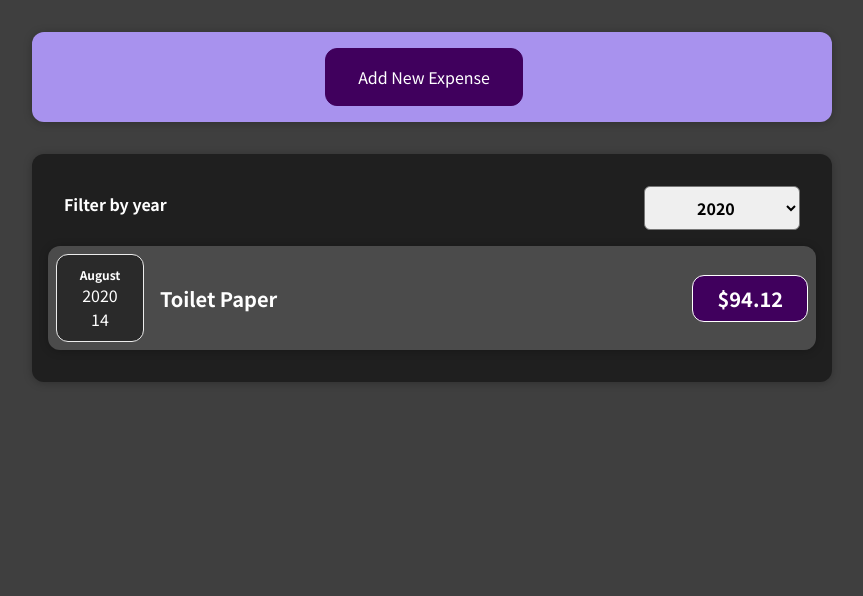
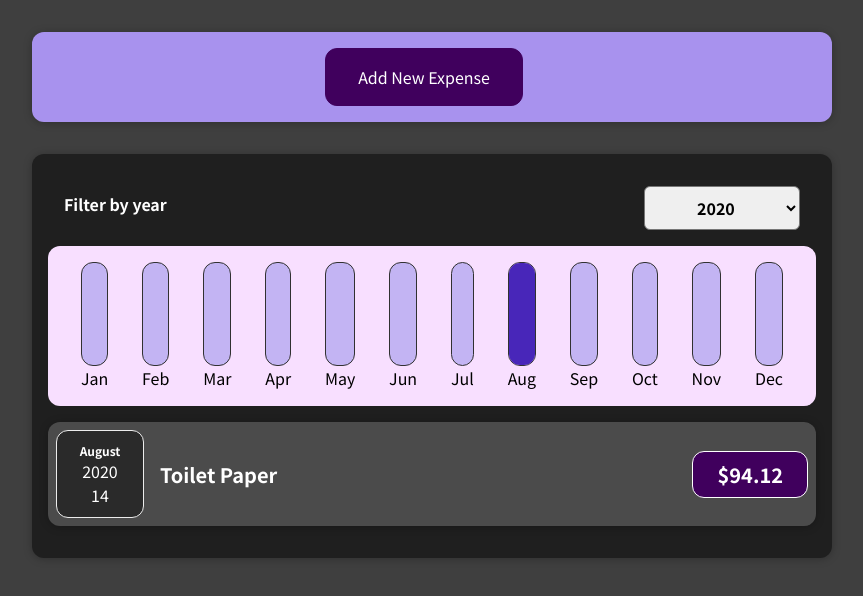
Before and after one commit to i-blackburn/expense-tracker, a React (Create React App) app: page / in a window 1280 px wide. Shown: the top 596 px of the page, without its empty margins (208-1071 px from the left). Built offline with nearby package versions, Linux system fonts and the light colour scheme.

Commit message:
FInal Commit

```diff
--- /dev/null
+++ b/src/components/Chart/Chart.css
@@ -0,0 +1,9 @@
+.chart {
+  padding: 1rem;
+  border-radius: 12px;
+  background-color: #f8dfff;
+  text-align: center;
+  display: flex;
+  justify-content: space-around;
+  height: 10rem;
+}
--- /dev/null
+++ b/src/components/Chart/Chart.js
@@ -0,0 +1,22 @@
+import React from 'react';
+import './Chart.css';
+import ChartBar from './ChartBar';
+
+const Chart = (props) => {
+	const dataPointValues = props.dataPoints.map((dataPoint) => dataPoint.value);
+	const totalMax = Math.max(...dataPointValues);
+	return (
+		<div className="chart">
+			{props.dataPoints.map((dataPoint) => (
+				<ChartBar
+					key={dataPoint.label}
+					value={dataPoint.value}
+					maxValue={totalMax}
+					label={dataPoint.label}
+				/>
+			))}
+		</div>
+	);
+};
+
+export default Chart;
--- /dev/null
+++ b/src/components/Chart/ChartBar.css
@@ -0,0 +1,30 @@
+.chart-bar {
+  height: 100%;
+  display: flex;
+  flex-direction: column;
+  align-items: center;
+}
+
+.chart-bar__inner {
+  height: 100%;
+  width: 100%;
+  border: 1px solid #313131;
+  border-radius: 12px;
+  background-color: #c3b4f3;
+  overflow: hidden;
+  display: flex;
+  flex-direction: column;
+  justify-content: flex-end;
+}
+
+.chart-bar__fill {
+  background-color: #4826b9;
+  width: 100%;
+  transition: all 0.3s ease-out;
+}
+
+.chart-bar__label {
+  font-weight: bold;
+  font-size: 0.5rem;
+  text-align: center;
+}
--- /dev/null
+++ b/src/components/Chart/ChartBar.js
@@ -0,0 +1,24 @@
+import React from 'react';
+import './ChartBar.css';
+
+const ChartBar = (props) => {
+	let barFillHeight = '0%';
+
+	if (props.maxValue > 0) {
+		barFillHeight = Math.round((props.value / props.maxValue) * 100) + '%';
+	}
+
+	return (
+		<div className="chart-bar">
+			<div className="chart-bar__inner">
+				<div
+					className="chart-bar__fill"
+					style={{ height: barFillHeight }}
+				></div>
+			</div>
+			<div className="chart-label">{props.label}</div>
+		</div>
+	);
+};
+
+export default ChartBar;
--- a/src/components/Expenses/Expenses.js
+++ b/src/components/Expenses/Expenses.js
@@ -3,6 +3,7 @@
 import './Expenses.css';
 import { useState } from 'react';
 import ExpensesList from './ExpensesList';
+import ExpensesChart from './ExpensesChart';
 
 const Expenses = (props) => {
 	const [filteredYear, setFilteredYear] = useState('2020');
@@ -20,6 +21,7 @@
 					selectedYear={filteredYear}
 					onChangeFilter={filterChangeHandler}
 				/>
+				<ExpensesChart expenses={filteredExpenses} />
 				<ExpensesList items={filteredExpenses} />
 			</Card>
 		</div>
--- /dev/null
+++ b/src/components/Expenses/ExpensesChart.js
@@ -0,0 +1,28 @@
+import React from 'react';
+import Chart from '../Chart/Chart';
+
+const ExpensesChart = (props) => {
+	const chartDataPoints = [
+		{ label: 'Jan', value: 0 },
+		{ label: 'Feb', value: 0 },
+		{ label: 'Mar', value: 0 },
+		{ label: 'Apr', value: 0 },
+		{ label: 'May', value: 0 },
+		{ label: 'Jun', value: 0 },
+		{ label: 'Jul', value: 0 },
+		{ label: 'Aug', value: 0 },
+		{ label: 'Sep', value: 0 },
+		{ label: 'Oct', value: 0 },
+		{ label: 'Nov', value: 0 },
+		{ label: 'Dec', value: 0 }
+	];
+
+	for (const expense of props.expenses) {
+		const expenseMonth = expense.date.getMonth();
+		chartDataPoints[expenseMonth].value += expense.amount;
+	}
+
+	return <Chart dataPoints={chartDataPoints} />;
+};
+
+export default ExpensesChart;
--- a/src/components/NewExpense/ExpenseForm.js
+++ b/src/components/NewExpense/ExpenseForm.js
@@ -23,7 +23,7 @@
 
 		const expenseData = {
 			title: enteredTitle,
-			amount: enteredAmount,
+			amount: +enteredAmount,
 			date: new Date(enteredDate)
 		};
 
```
Also changed, not shown: 1 other file (tests, documents, lock files or other folders).
